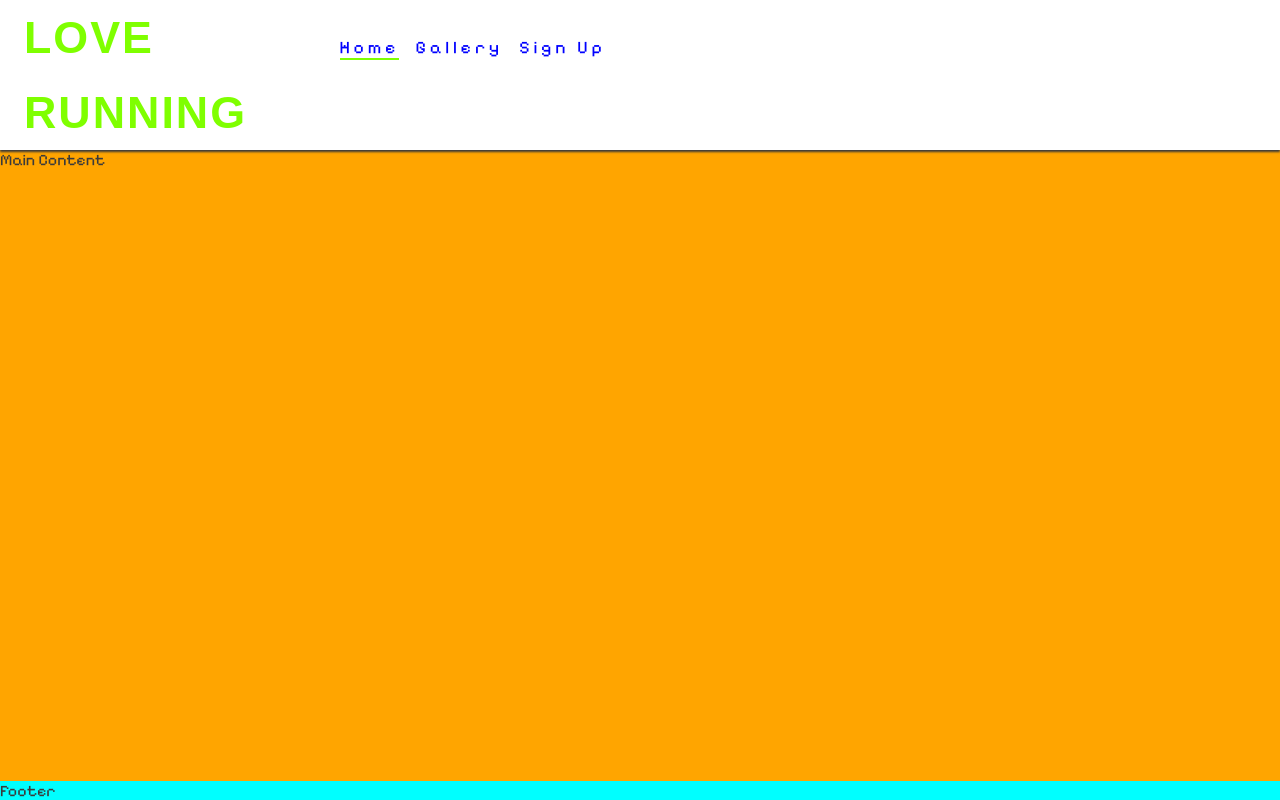
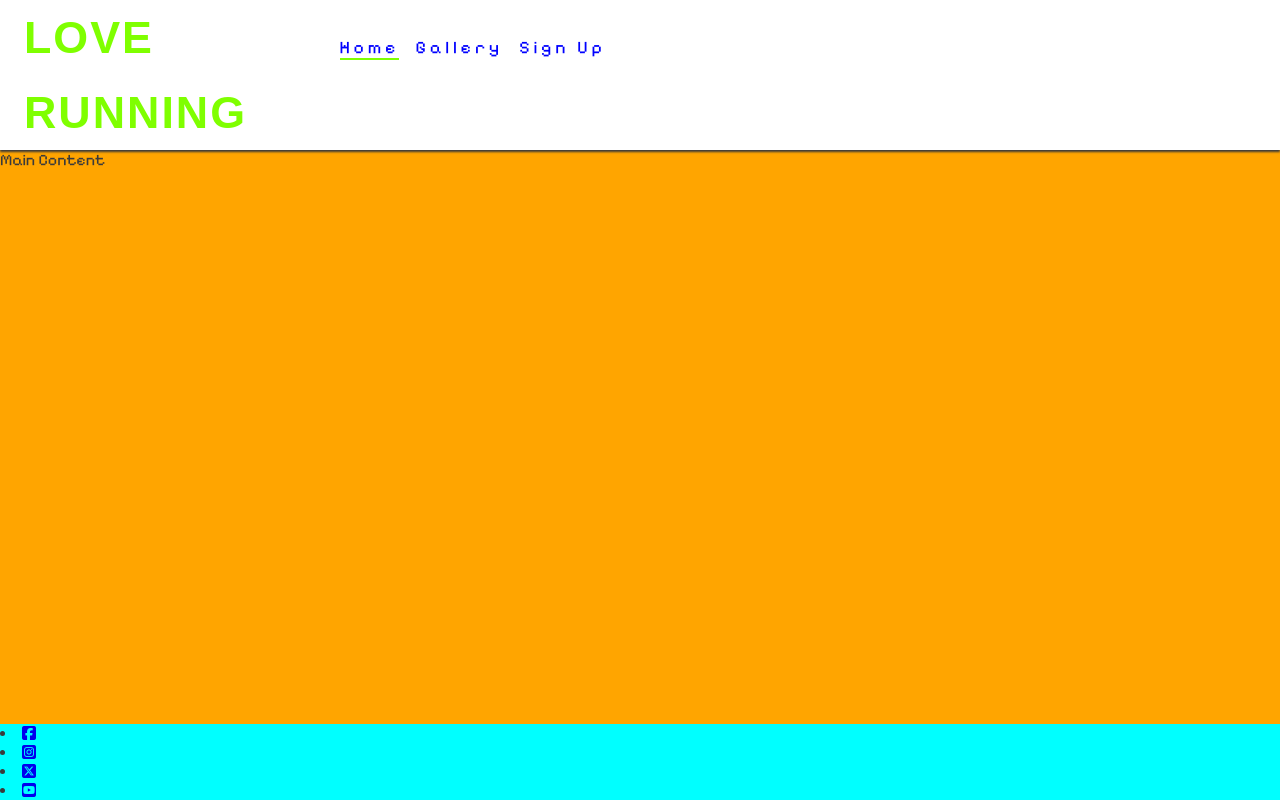
Before and after one commit to Fantomen31/Love-Running-Project, a plain HTML site: page index.html in a window 1280 px wide. Drawn offline with Linux system fonts and the light colour scheme; a web font is replaced by a local one.

Commit message:
Added social media links, as well as Java script Icons from Font Awesome

```diff
--- a/assets/css/style.css
+++ b/assets/css/style.css
@@ -43,6 +43,7 @@ h1 {
     text-transform: uppercase;
     letter-spacing: 2px;
     color:chartreuse;
+    display:flex;
 }
 
 #menu {
@@ -68,7 +69,7 @@ nav {
     padding: 0 1rem;
     box-shadow: 0 2px 2px #3a3a3a;
     width:100%;
-    left: 0;
+    left:0;
     display: none;
     top: 100%;
 }
--- a/index.html
+++ b/index.html
@@ -23,7 +23,7 @@
             <h1 id="logo">Love Running</h1>
         </a>
         <input type="checkbox" id="nav-toggle" name="nav-toggle">
-        <label for="nav-toggle" class="nav-toggle-label">X</label>
+        <label for="nav-toggle" class="nav-toggle-label"><i class="fa-solid fa-bars"></i></label>
         <nav>
             <ul id="menu">
                 <li><a href="" class="active">Home</a></li>
@@ -37,6 +37,29 @@
     <main>Main Content</main>
 
     <!--Footer-->
-    <footer>Footer</footer>
+    <footer>
+        <li>
+            <a href="http://www.facebook.com" target="_blank" rel="noopener" aria-label="Visit our Facebook page, opens in a new tab">
+                <i class="fa-brands fa-square-facebook"></i>
+            </a>
+        </li>
+        <li>
+            <a href="http://www.instagram.com" target="_blank" rel="noopener" aria-label="Visit our Instagram page, opens in a new tab">
+                <i class="fa-brands fa-square-instagram"></i>
+            </a>
+        </li>
+        <li>
+            <a href="http://www.x.com" target="_blank" rel="noopener" aria-label="Visit our X page, opens in a new tab">
+                <i class="fa-brands fa-square-x-twitter"></i>
+            </a>
+        </li>
+        <li>
+            <a href="http://www.youtube.com" target="_blank" rel="noopener" aria-label="Visit our Youtube page, opens in a new tab">
+                <i class="fa-brands fa-square-youtube"></i>
+            </a>
+        </li>
+    </footer>
+    <!-- Java Font Awesome Kit-->
+    <script src="https://kit.fontawesome.com/4d304df36f.js" crossorigin="anonymous"></script>
 </body>
 </html>
```
